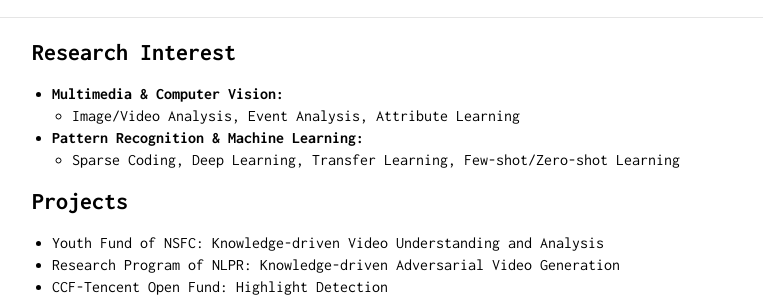
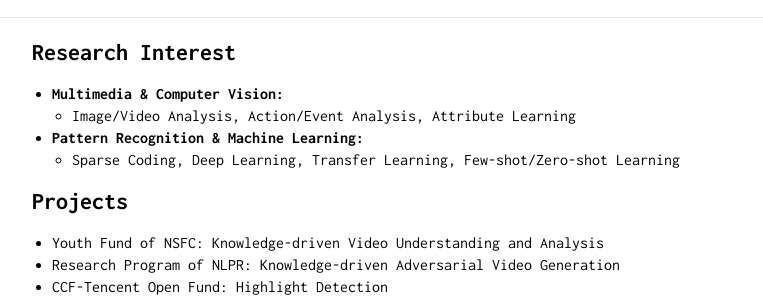
Before and after one commit to YangXS/yangxs.github.io, a Jekyll site: the page built from home.md, in a window 1280 px wide. Shown: the part 191-491 px from the top of the page, without its empty margins (258-1021 px from the left). Built offline with Jekyll 4.4.1, drawn with Linux system fonts in a browser that asks for light colours; our own code applies the rules of GitHub Pages for plain Markdown files.

Commit message:
Update home.md

```diff
--- a/home.md
+++ b/home.md
@@ -5,7 +5,7 @@ layout: default
 ## Research Interest
 
 * **Multimedia & Computer Vision:**
-  + <font size="3">Image/Video Analysis, Event Analysis, Attribute Learning</font>
+  + <font size="3">Image/Video Analysis, Action/Event Analysis, Attribute Learning</font>
 * **Pattern Recognition & Machine Learning:**
   + <font size="3">Sparse Coding, Deep Learning, Transfer Learning, Few-shot/Zero-shot Learning</font>
 
```
